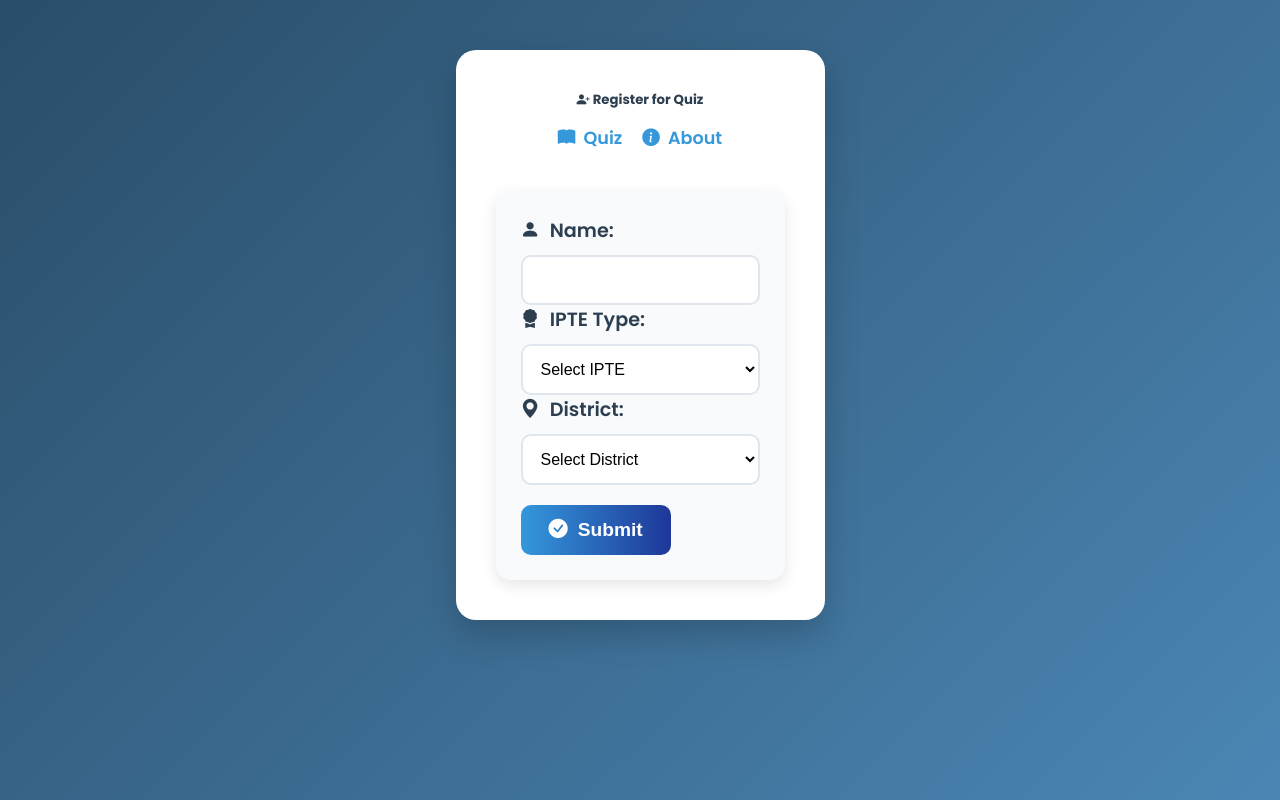
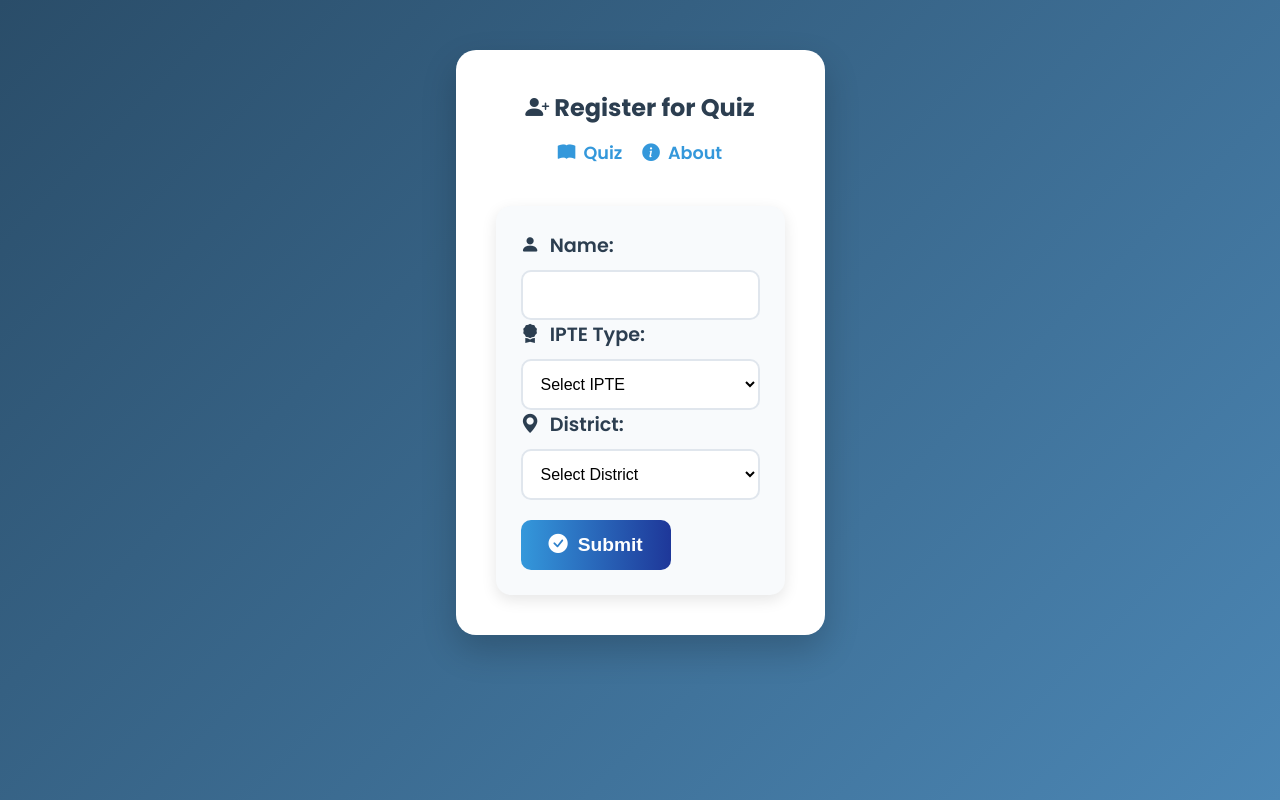
Before and after one commit to Benayachisale/T2_QUIZ, a plain HTML site: page form.html in a window 1280 px wide. Drawn offline with nearby package versions, Linux system fonts and the light colour scheme.

Commit message:
Update form.html

```diff
--- a/form.html
+++ b/form.html
@@ -10,7 +10,7 @@
 <body>
     <div class="container">
         <header>
-            <h5><i class="bi bi-person-plus-fill"></i> Register for Quiz</h5>
+            <h2><i class="bi bi-person-plus-fill"></i> Register for Quiz</h2>
             <nav>
                 <a href="index.html"><i class="bi bi-book-fill"></i> Quiz</a>
                 <a href="about.html"><i class="bi bi-info-circle-fill"></i> About</a>
```
